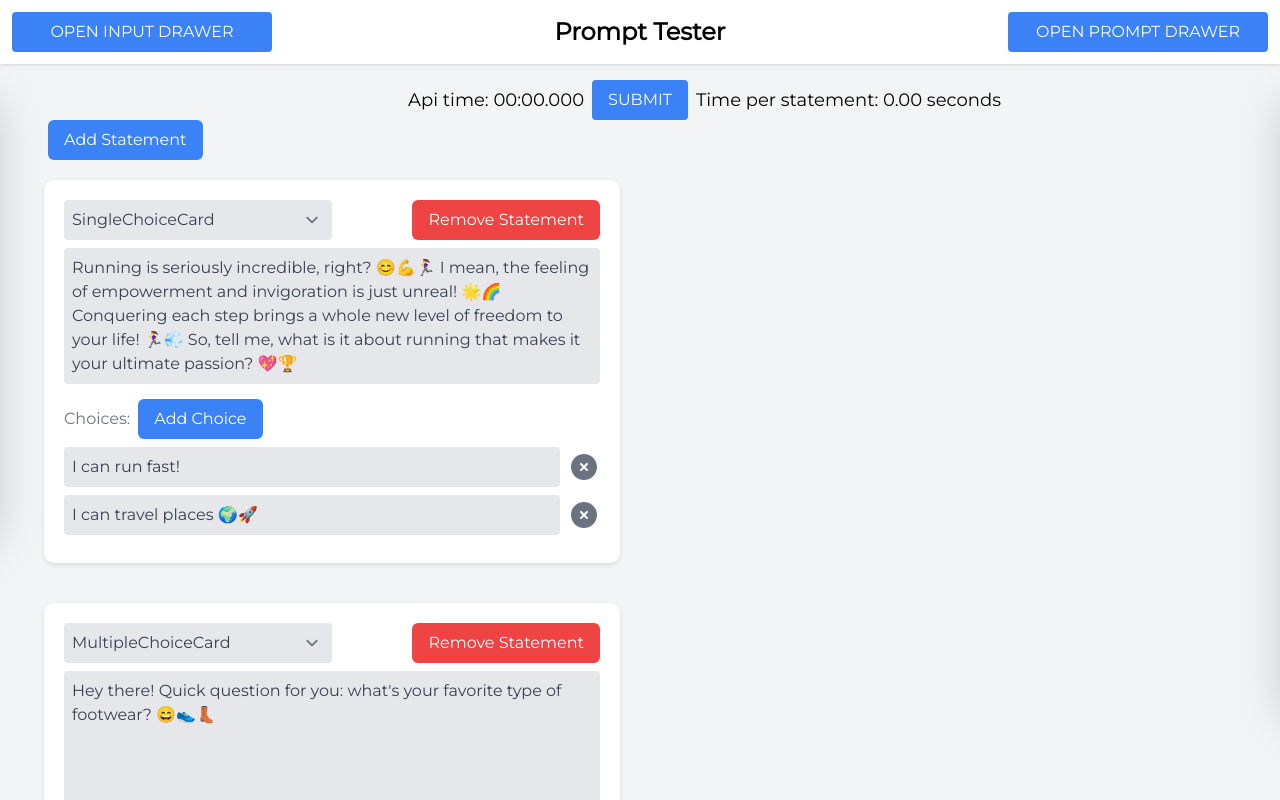
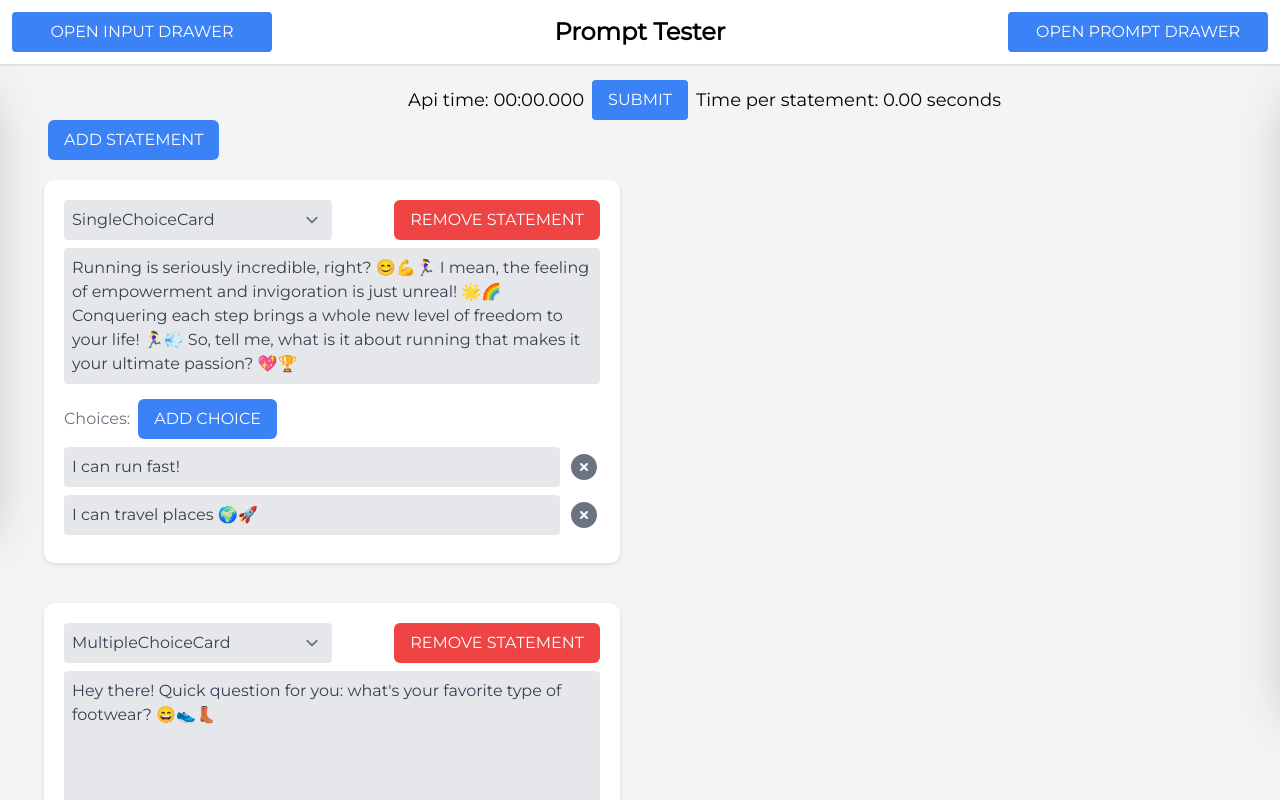
Before and after one commit to Ollstar/surveygen, a Next.js app: page / in a window 1280 px wide. Shown: the top 800 px of the page. Built offline with nearby package versions, Linux system fonts and the light colour scheme.

Commit message:
fix some buttons

```diff
--- a/app/components/StatementEditor.tsx
+++ b/app/components/StatementEditor.tsx
@@ -110,7 +110,7 @@ const StatementEditor: React.FC<StatementEditorProps> = ({
           onClick={addStatement}
           className="ml-6 px-4 py-2 bg-blue-500 hover:bg-blue-700 text-white rounded-md"
         >
-          Add Statement
+          ADD STATEMENT
         </button>
       </div>
       {statements.map((statement, index) => (
@@ -134,7 +134,7 @@ const StatementEditor: React.FC<StatementEditorProps> = ({
                 onClick={() => removeStatement(index)}
                 className="ml-2 px-4 py-2 bg-red-500 hover:bg-red-700 text-white rounded-md"
               >
-                Remove Statement
+                REMOVE STATEMENT
               </button>
             </div>
             <div className="w-full">
@@ -159,7 +159,7 @@ const StatementEditor: React.FC<StatementEditorProps> = ({
                     onClick={() => addChoice(index)}
                     className="ml-2 px-4 py-2 bg-blue-500 hover:bg-blue-700 text-white rounded-md"
                   >
-                    Add Choice
+                    ADD CHOICE
                   </button>
                 </div>
                 {Array.isArray(statement.choices) ? (
--- a/app/page.tsx
+++ b/app/page.tsx
@@ -231,7 +231,7 @@ const Messages: React.FC = () => {
       {/* Drawer for Prompt */}
       <div
         id="promptDrawer"
-        className={`fixed top-16 right-0 h-4/5 p-2 transform transition-transform duration-300 ease-in-out bg-white overflow-y-auto shadow-2xl w-1/2 ${
+        className={`fixed top-16 rounded right-0 h-4/5 p-2 transform transition-transform duration-300 ease-in-out bg-gray-100 overflow-y-auto shadow-2xl w-1/2 ${
           drawerOpen ? "translate-x-0" : "translate-x-full"
         }`}
       >
@@ -264,7 +264,7 @@ const Messages: React.FC = () => {
       {/* Drawer for JSON Input */}
       <div
         id="jsonDrawer"
-        className={`fixed top-16 left-0 p-2 transform transition-transform duration-300 ease-in-out bg-white overflow-y-auto shadow-2xl w-96 ${
+        className={`fixed top-16 left-0 p-2 rounded transform transition-transform duration-300 ease-in-out bg-gray-100 overflow-y-auto shadow-2xl w-96 ${
           jsonDrawerOpen ? "translate-x-0" : "-translate-x-full"
         }`}
       >
@@ -277,7 +277,7 @@ const Messages: React.FC = () => {
             Tone Value
           </label>
           <input
-            className="shadow appearance-none border rounded w-full py-2 px-3 text-gray-700 leading-tight focus:outline-none focus:shadow-outline"
+            className="shadow appearance-none border-none rounded w-full py-2 px-3 text-gray-700 leading-tight focus:outline-none focus:shadow-outline"
             id="toneValue"
             type="text"
             placeholder="Tone Value"
@@ -293,7 +293,7 @@ const Messages: React.FC = () => {
             Negative Tone
           </label>
           <input
-            className="shadow appearance-none border rounded w-full py-2 px-3 text-gray-700 leading-tight focus:outline-none focus:shadow-outline"
+            className="shadow appearance-none border-none rounded w-full py-2 px-3 text-gray-700 leading-tight focus:outline-none focus:shadow-outline"
             id="negativeTone"
             type="text"
             placeholder="Negative Tone"
@@ -309,7 +309,7 @@ const Messages: React.FC = () => {
             Emoji Quantity
           </label>
           <select
-            className="shadow border rounded w-full py-2 px-3 text-gray-700 leading-tight focus:outline-none focus:shadow-outline"
+            className="shadow border-none rounded w-full py-2 px-3 text-gray-700 leading-tight focus:outline-none focus:shadow-outline"
             id="emojiQuantity"
             value={emojiQuantity}
             onChange={(e) => setEmojiQuantity(e.target.value)}
@@ -339,7 +339,7 @@ const Messages: React.FC = () => {
           </label>
           <div className="flex items-center">
             <input
-              className="shadow appearance-none border rounded w-full py-2 px-3 text-gray-700 leading-tight focus:outline-none focus:shadow-outline"
+              className="shadow appearance-none border-none rounded w-full py-2 px-3 text-gray-700 leading-tight focus:outline-none focus:shadow-outline"
               id="talkativeRange"
               type="range"
               min="0"
```
